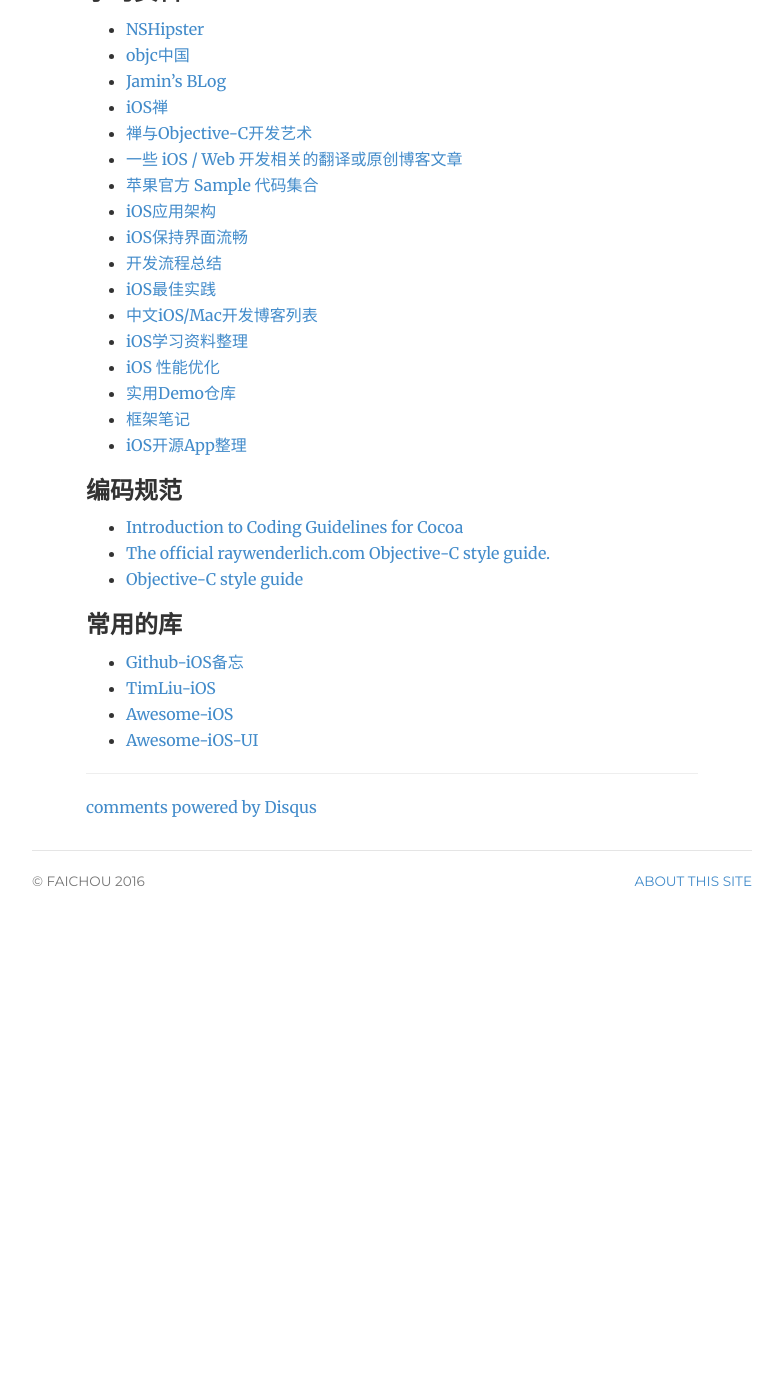
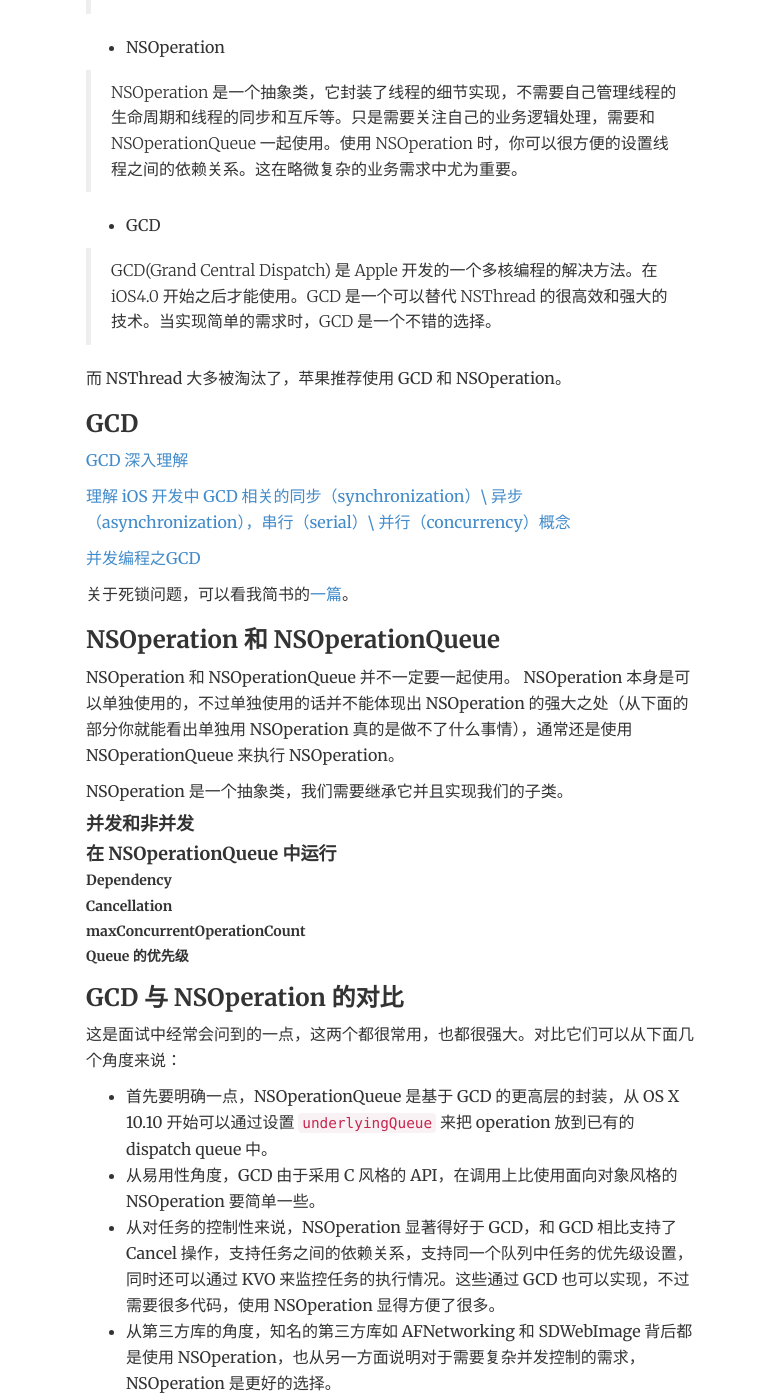
Before and after one commit to FaiChou/faichou.github.io, a Jekyll site: the page built from _posts/2016-05-09-Cocoa Touch.md, in a window 1280 px wide and 1400 px high, scrolled down 10043 px. Shown: the whole window, without its empty margins (248-1031 px from the left). Built offline with Jekyll 4.4.1, drawn with Linux system fonts in a browser that asks for light colours; comment, search, counter and statistics services are not loaded; before the commit the page ends 10985 px from its top, so only the background shows below that; some of the changed text lies outside the part shown.

Commit message:
Update 2016-05-09-Cocoa Touch.md

```diff
--- a/_posts/2016-05-09-Cocoa Touch.md
+++ b/_posts/2016-05-09-Cocoa Touch.md
@@ -424,6 +424,66 @@
 
 ## 7. 并发编程
 
+iOS 中的多线程，是 Cocoa 框架下的多线程，通过 Cocoa 的封装，可以让我们更为方便的进行多线程编程。
+
+Cocoa 中封装了 NSThread, NSOperation, GCD 三种多线程编程方式。
+
+- NSThread
+
+> NSThread 是一个控制线程执行的对象，通过它我们可以方便的得到一个线程并控制它。NSThread 的线程之间的并发控制，是需要我们自己来控制的，可以通过 NSCondition 实现。它的缺点是需要自己维护线程的生命周期和线程的同步和互斥等，优点是轻量，灵活。
+
+- NSOperation
+
+> NSOperation 是一个抽象类，它封装了线程的细节实现，不需要自己管理线程的生命周期和线程的同步和互斥等。只是需要关注自己的业务逻辑处理，需要和 NSOperationQueue 一起使用。使用 NSOperation 时，你可以很方便的设置线程之间的依赖关系。这在略微复杂的业务需求中尤为重要。
+
+- GCD
+
+> GCD(Grand Central Dispatch) 是 Apple 开发的一个多核编程的解决方法。在 iOS4.0 开始之后才能使用。GCD 是一个可以替代 NSThread 的很高效和强大的技术。当实现简单的需求时，GCD 是一个不错的选择。
+
+而 NSThread 大多被淘汰了，苹果推荐使用 GCD 和 NSOperation。
+
+### GCD
+
+[GCD 深入理解](https://github.com/nixzhu/dev-blog/blob/master/2014-04-19-grand-central-dispatch-in-depth-part-1.md)
+
+[理解 iOS 开发中 GCD 相关的同步（synchronization）\ 异步（asynchronization），串行（serial）\ 并行（concurrency）概念](http://huuang.com/?p=83)
+
+[并发编程之GCD](https://www.chenghu.me/?p=942)
+
+关于死锁问题，可以看我简书的[一篇](http://www.jianshu.com/p/f91773c21a21)。
+
+
+### NSOperation 和 NSOperationQueue
+
+NSOperation 和 NSOperationQueue 并不一定要一起使用。
+NSOperation 本身是可以单独使用的，不过单独使用的话并不能体现出 NSOperation 的强大之处（从下面的部分你就能看出单独用 NSOperation 真的是做不了什么事情），通常还是使用 NSOperationQueue 来执行 NSOperation。
+
+NSOperation 是一个抽象类，我们需要继承它并且实现我们的子类。
+
+#### 并发和非并发
+
+#### 在 NSOperationQueue 中运行
+
+##### Dependency
+
+##### Cancellation
+
+##### maxConcurrentOperationCount
+
+##### Queue 的优先级
+
+
+### GCD 与 NSOperation 的对比
+
+这是面试中经常会问到的一点，这两个都很常用，也都很强大。对比它们可以从下面几个角度来说：
+
+- 首先要明确一点，NSOperationQueue 是基于 GCD 的更高层的封装，从 OS X 10.10 开始可以通过设置 `underlyingQueue` 来把 operation 放到已有的 dispatch queue 中。
+- 从易用性角度，GCD 由于采用 C 风格的 API，在调用上比使用面向对象风格的 NSOperation 要简单一些。
+- 从对任务的控制性来说，NSOperation 显著得好于 GCD，和 GCD 相比支持了 Cancel 操作，支持任务之间的依赖关系，支持同一个队列中任务的优先级设置，同时还可以通过 KVO 来监控任务的执行情况。这些通过 GCD 也可以实现，不过需要很多代码，使用 NSOperation 显得方便了很多。
+- 从第三方库的角度，知名的第三方库如 AFNetworking 和 SDWebImage 背后都是使用 NSOperation，也从另一方面说明对于需要复杂并发控制的需求，NSOperation 是更好的选择。
+
+
+
 ## 8. 文件系统
 
 ## 9. 设计模式
```
